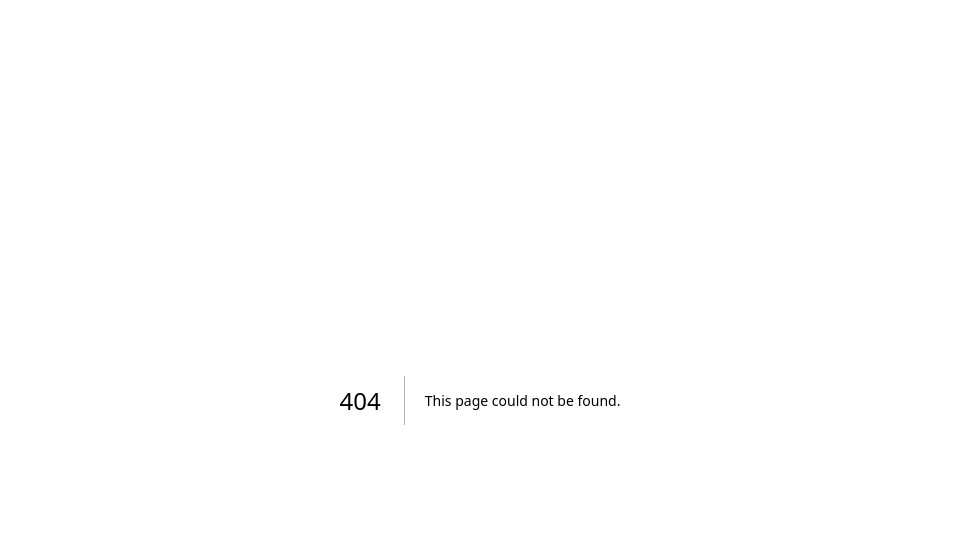
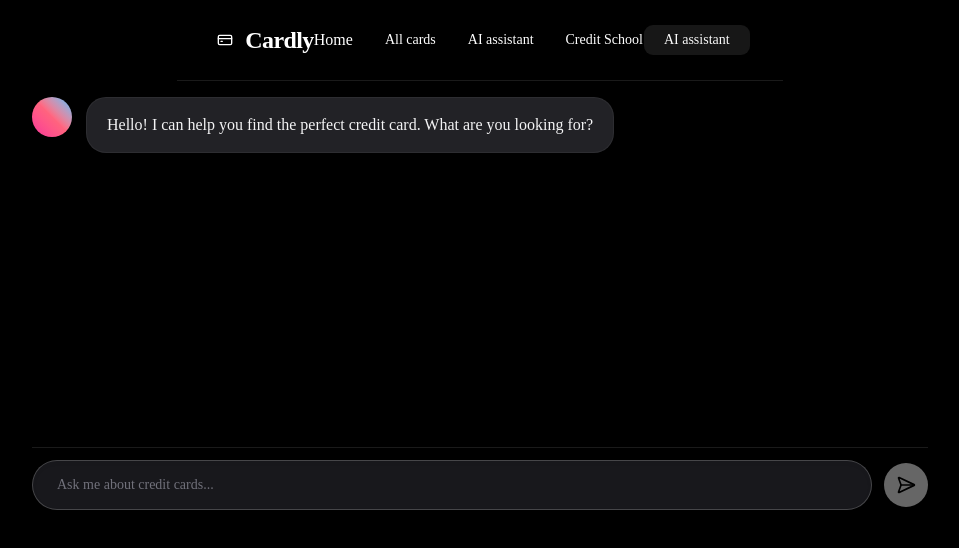
Before and after one commit to zisshhh/credit-wise, a Next.js app: page /assistant in a window 1280 px wide. Before the commit this address had no page. Shown: the top 548 px of the page, without its empty margins (160-1119 px from the left). Built offline with nearby package versions, Linux system fonts and the light colour scheme.

Commit message:
feat: addded assitant page

```diff
--- /dev/null
+++ b/src/app/assistant/page.tsx
@@ -0,0 +1,13 @@
+import { Navbaar } from '@/components/Navbar';
+import { ChatSection } from '@/components/ChatSection';
+
+export default function AssistantPage() {
+  return (
+    <main className='min-h-screen bg-black text-white flex flex-col justify-between relative'>
+      <Navbaar />
+      <div className="flex-1 flex flex-col justify-between py-4">
+        <ChatSection />
+      </div>
+    </main>
+  );
+}
```
